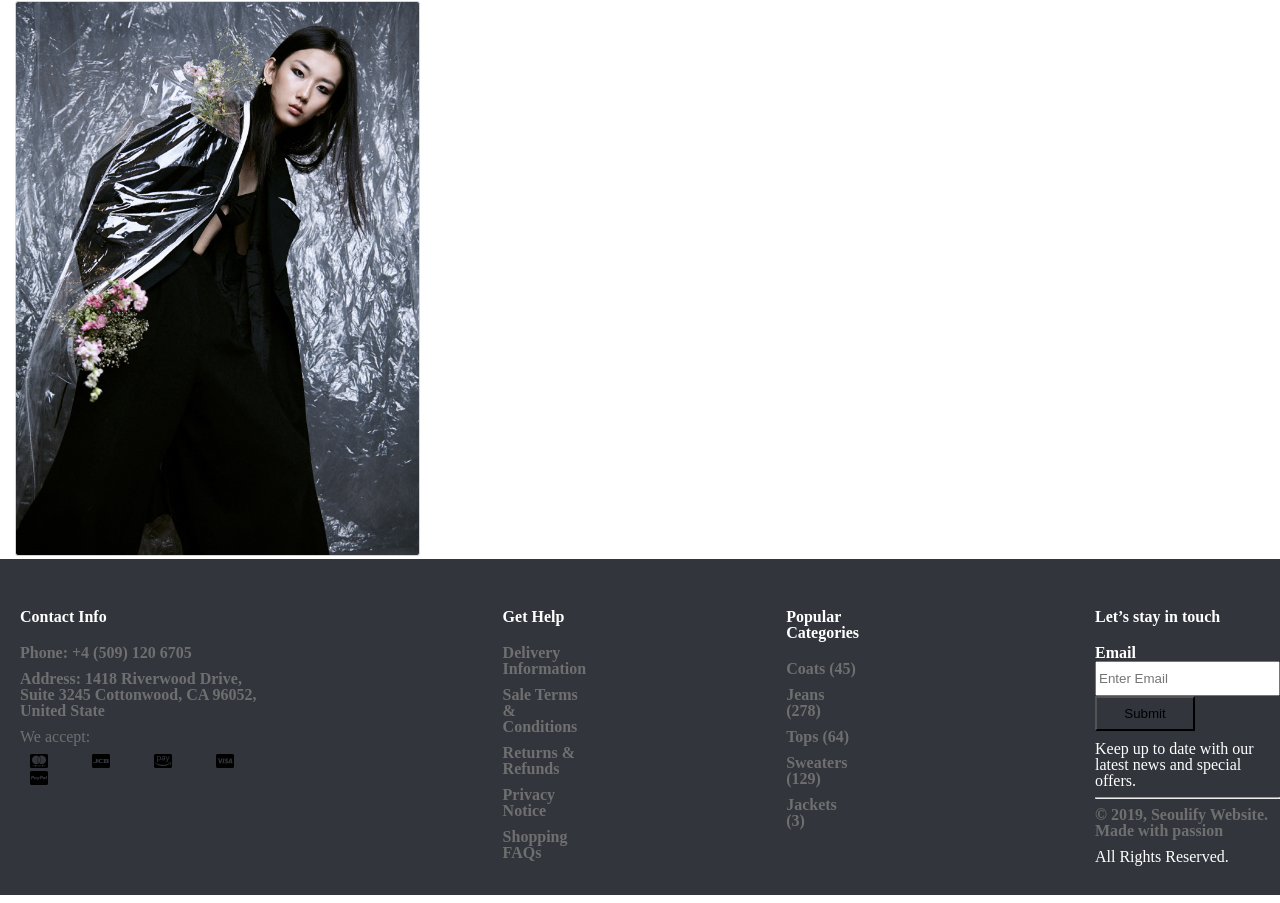
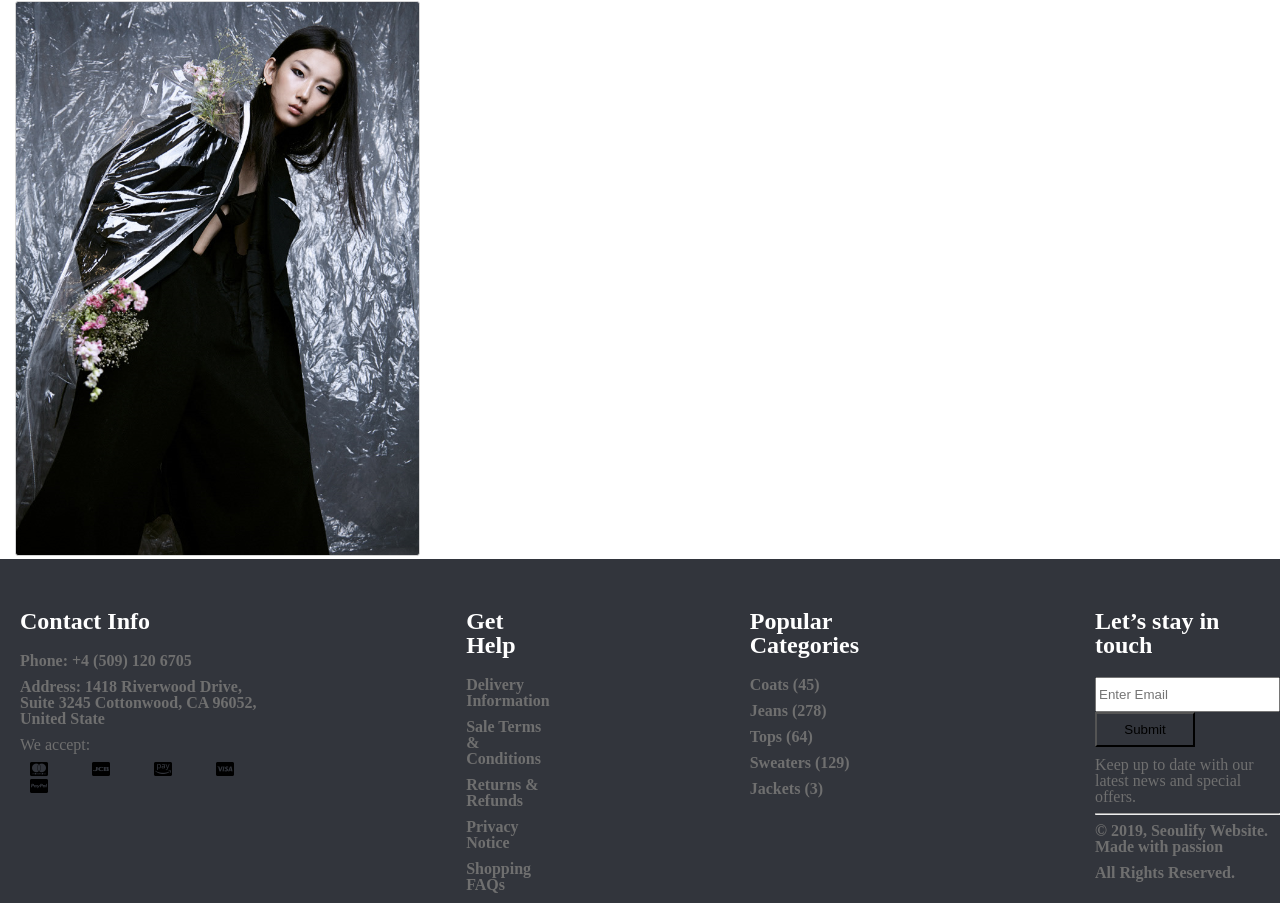
Before and after one commit to igiorgadze/Style, a plain HTML site: page index.html in a window 1280 px wide. Shown: the part 5178-6081 px from the top of the page. Drawn offline with Linux system fonts and the light colour scheme.

Commit message:
footer replace

```diff
--- a/CSS/style.css
+++ b/CSS/style.css
@@ -290,13 +290,12 @@ nav {
 }
 .container {
     width: 100%;
-    color: white;
     background-color: #32353C;
 }
 .footer-left-block1 {
     margin-top:50px;
     margin-left:20px;
-    margin-right: 236px;
+    margin-right: 200px;
 }
 .footer-left-block2 {
     margin-top:50px;
@@ -311,6 +310,7 @@ nav {
 }
 .contact-info {
     color: white;
+    font-size: 24px;
     margin-bottom: 20px;
 }
 .lists {
@@ -323,12 +323,18 @@ nav {
     margin-bottom: 8px;
 }
 .Get-Help {
+    color: white;
+    font-size: 24px;
     margin-bottom:20px ;
 }
 .Popular {
+    color: white;
+    font-size: 24px;
     margin-bottom:20px;
 }
 .Let’s {
+    color: white;
+    font-size:24px;
     margin-bottom:20px;
 }
 .registerbtn {
@@ -338,8 +344,10 @@ nav {
 }
 .keep {
     margin-top: 10px;
+    color: #6F6F6F;
 }
 .all {
+    color: #6F6F6F;
     margin-bottom:30px;
 
 }
--- a/index.html
+++ b/index.html
@@ -200,7 +200,6 @@
                 <h3 class="Let’s">Let’s stay in touch</h3>
                 <form action="/action_page.php">
                     <div class="container">
-                      <label for="email"><b>Email</b></label>
                       <input type="text" style="height: 35px;" placeholder="Enter Email" name="email" id="email" required>
                       <button type="submit" class="registerbtn">Submit</button>
                       <p class="keep">Keep up to date with our latest
@@ -209,7 +208,7 @@
                     <div class="footer-end">
                         <hr></hr>
                         <p class="lists">© 2019, Seoulify Website. Made with passion </p>
-                        <p class="all">All Rights Reserved.</p>
+                        <p class="lists">All Rights Reserved.</p>
                     </div>
                   </form>
             </div>
```
